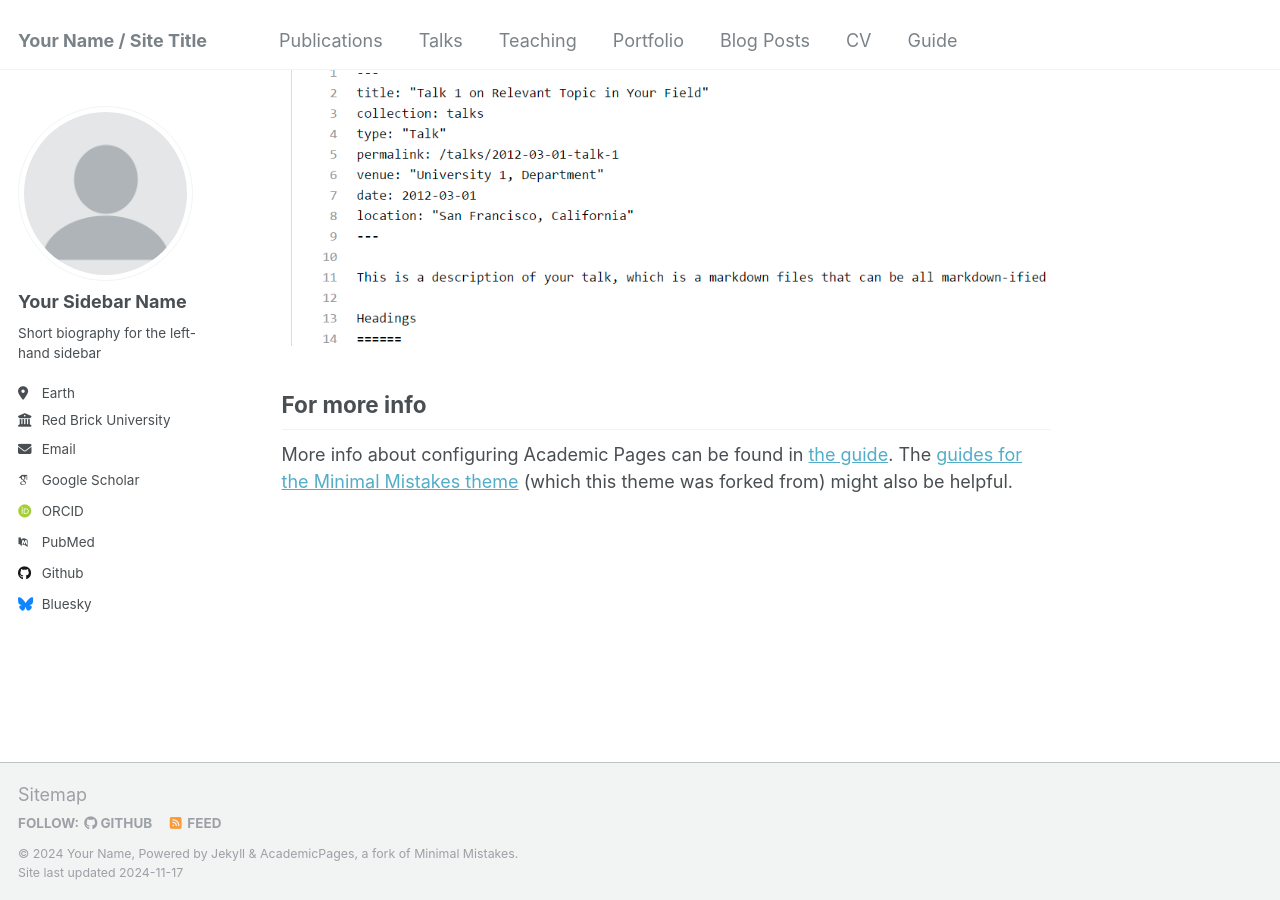
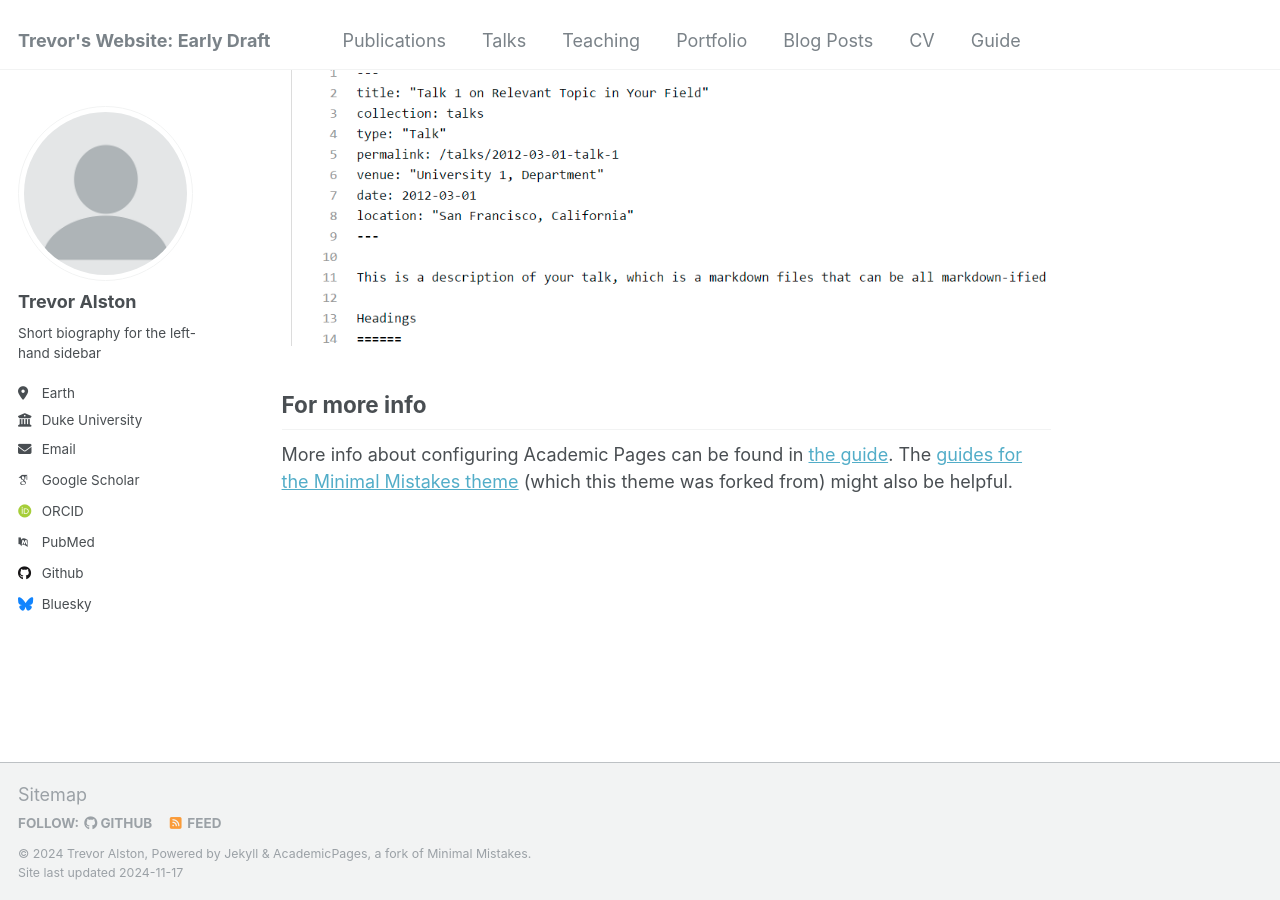
Before and after one commit to Trevorules/trevorules.github.io, a Jekyll site: the page built from _pages/about.md, in a window 1280 px wide and 900 px high, scrolled down 2643 px. Built offline with Jekyll 4.4.1, drawn with Linux system fonts in a browser that asks for light colours; some web fonts are replaced.

Commit message:
Update _config.yml

```diff
--- a/_config.yml
+++ b/_config.yml
@@ -8,9 +8,9 @@
 
 # Basic Site Settings
 locale                   : "en-US"
-title                    : "Your Name / Site Title"
+title                    : "Trevor's Website: Early Draft"
 title_separator          : "-"
-name                     : &name "Your Name"
+name                     : &name "Trevor Alston"
 description              : &description "personal description"
 url                      : https://academicpages.github.io # the base hostname & protocol for your site e.g. "https://mmistakes.github.io"
 baseurl                  : "" # the subpath of your site, e.g. "/blog"
@@ -22,13 +22,13 @@ repository               : "academicpages/academicpages.github.io"
 author:
   # Biographic information
   avatar           : "profile.png"
-  name             : "Your Sidebar Name"
+  name             : "Trevor Alston"
   pronouns         : # example: "she/her"
   bio              : "Short biography for the left-hand sidebar"
   location         : "Earth"
-  employer         : "Red Brick University"
+  employer         : "Duke University"
   uri              : # URL
-  email            : "none@example.org"
+  email            : "trevor.alston@duke.edu"
 
   # Academic websites
   arxiv            : # URL - Update with the correct link to your profile
```
